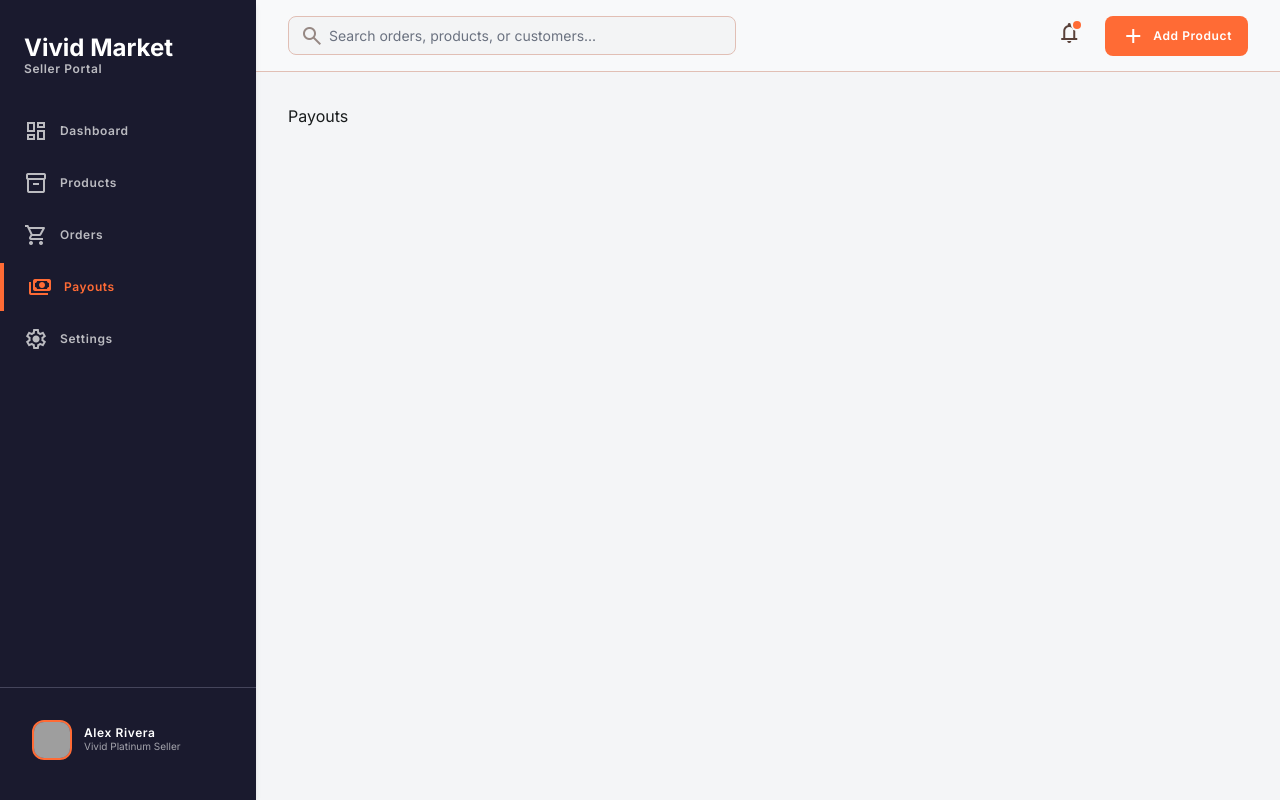
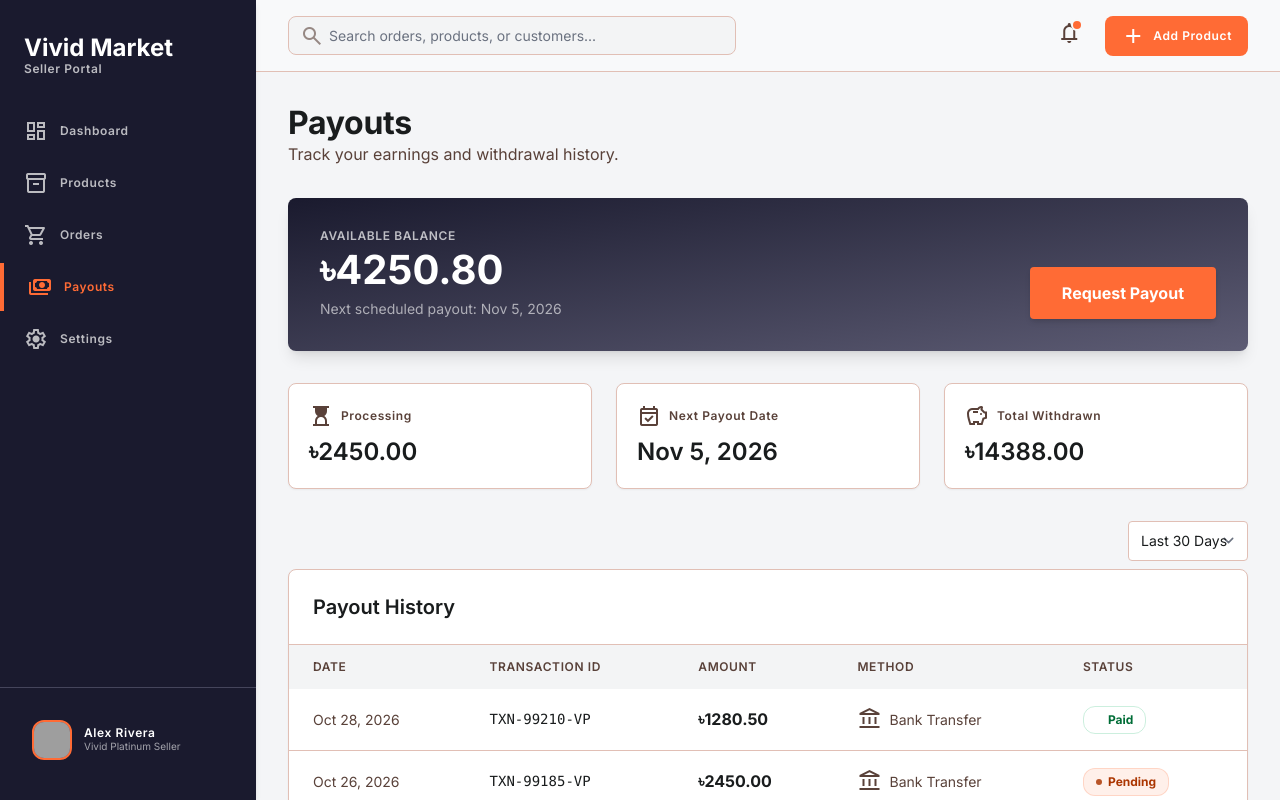
Before and after one commit to maimuna03134/vivid-market, a Next.js app in the folder frontend/: page /seller/payouts in a window 1280 px wide. Shown: the top 800 px of the page. Built offline with nearby package versions, Linux system fonts and the light colour scheme; grey boxes are pictures that could not be loaded.

Commit message:
feat: modified payout main page

```diff
--- a/frontend/app/(seller)/seller/payouts/page.jsx
+++ b/frontend/app/(seller)/seller/payouts/page.jsx
@@ -1,3 +1,7 @@
+import PayoutsView from "@/components/seller/PayoutsView";
+
+export const metadata = { title: "Payouts | Vivid Market" };
+
 export default function SellerPayoutsPage() {
-  return <div>Payouts</div>;
+  return <PayoutsView />;
 }
```
